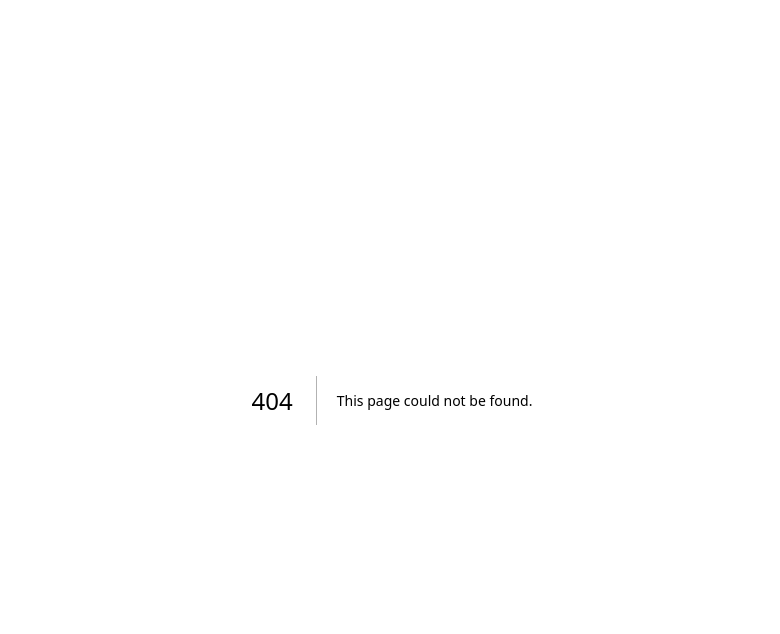
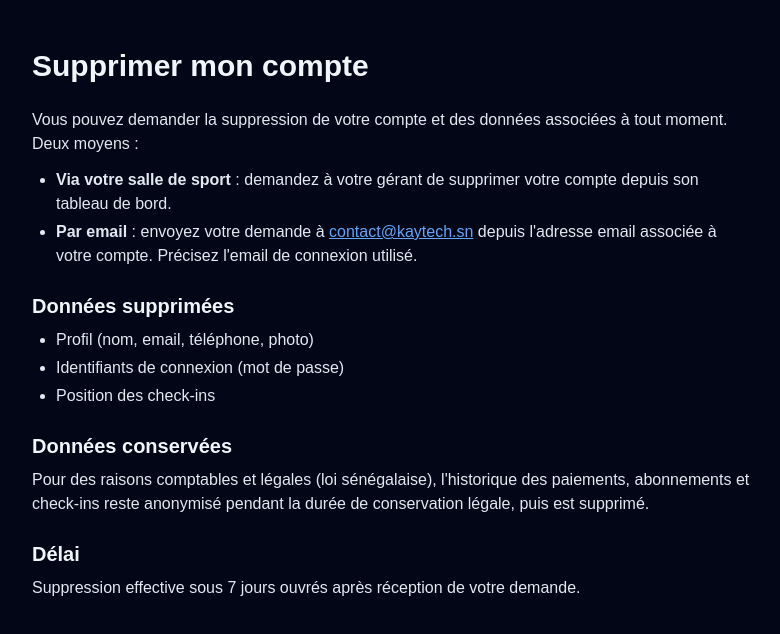
Before and after one commit to glaive158/gym-management, a Next.js app: page /delete-account in a window 1280 px wide. Before the commit this address had no page. Shown: the top 634 px of the page, without its empty margins (248-1028 px from the left). Built offline with nearby package versions, Linux system fonts and the light colour scheme.

Commit message:
feat: add /delete-account page (required for Play Store)

```diff
--- /dev/null
+++ b/src/app/delete-account/page.tsx
@@ -0,0 +1,59 @@
+export const metadata = {
+  title: "Supprimer mon compte — Gym Management",
+};
+
+export default function DeleteAccountPage() {
+  return (
+    <div className="min-h-screen bg-slate-950 text-slate-200">
+      <div className="max-w-3xl mx-auto px-6 py-12 space-y-6">
+        <h1 className="text-3xl font-bold text-slate-100">Supprimer mon compte</h1>
+
+        <section className="space-y-3">
+          <p>
+            Vous pouvez demander la suppression de votre compte et des données associées à
+            tout moment. Deux moyens :
+          </p>
+          <ul className="list-disc pl-6 space-y-1">
+            <li>
+              <strong>Via votre salle de sport</strong> : demandez à votre gérant de supprimer
+              votre compte depuis son tableau de bord.
+            </li>
+            <li>
+              <strong>Par email</strong> : envoyez votre demande à{" "}
+              <a href="mailto:contact@kaytech.sn" className="text-blue-400 underline">
+                contact@kaytech.sn
+              </a>{" "}
+              depuis l&apos;adresse email associée à votre compte. Précisez l&apos;email de
+              connexion utilisé.
+            </li>
+          </ul>
+        </section>
+
+        <section className="space-y-2">
+          <h2 className="text-xl font-semibold text-slate-100">Données supprimées</h2>
+          <ul className="list-disc pl-6 space-y-1">
+            <li>Profil (nom, email, téléphone, photo)</li>
+            <li>Identifiants de connexion (mot de passe)</li>
+            <li>Position des check-ins</li>
+          </ul>
+        </section>
+
+        <section className="space-y-2">
+          <h2 className="text-xl font-semibold text-slate-100">Données conservées</h2>
+          <p>
+            Pour des raisons comptables et légales (loi sénégalaise), l&apos;historique des
+            paiements, abonnements et check-ins reste anonymisé pendant la durée de
+            conservation légale, puis est supprimé.
+          </p>
+        </section>
+
+        <section className="space-y-2">
+          <h2 className="text-xl font-semibold text-slate-100">Délai</h2>
+          <p>
+            Suppression effective sous 7 jours ouvrés après réception de votre demande.
+          </p>
+        </section>
+      </div>
+    </div>
+  );
+}
--- a/src/middleware.ts
+++ b/src/middleware.ts
@@ -3,7 +3,7 @@ import type { NextRequest } from "next/server";
 import { getToken } from "next-auth/jwt";
 import { Role } from "@prisma/client";
 
-const PUBLIC_PATHS = ["/", "/login", "/signup", "/activate", "/checkin", "/privacy"];
+const PUBLIC_PATHS = ["/", "/login", "/signup", "/activate", "/checkin", "/privacy", "/delete-account"];
 
 function isPublic(pathname: string): boolean {
   return PUBLIC_PATHS.some((p) => pathname === p || pathname.startsWith(`${p}/`));
```
